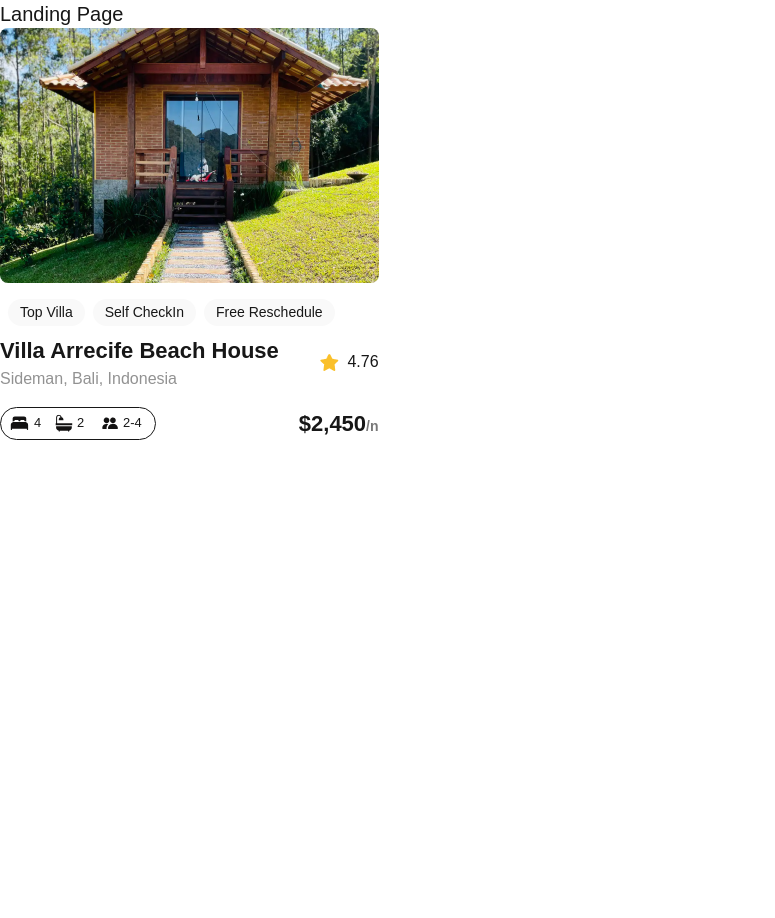
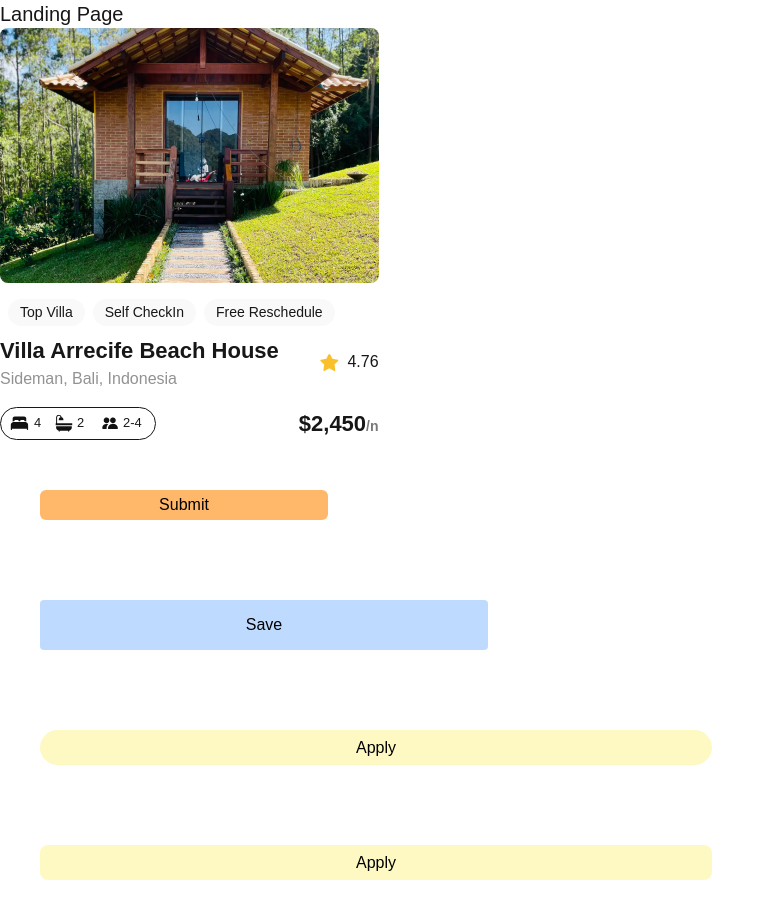
Before and after one commit to leulyk/alx-project-0x00-setup, a Next.js app in the folder alx-project-0x00/: page /landing in a window 1280 px wide. Shown: the whole page, without its empty margins (0-775 px from the left). Before the commit the page ends 800 px from the top, so only its background shows below. Built offline with nearby package versions, Linux system fonts and the light colour scheme.

Commit message:
implement button component and test

```diff
--- /dev/null
+++ b/alx-project-0x00/components/Button.tsx
@@ -0,0 +1,9 @@
+import { ButtonProps } from "@/interfaces";
+
+const Button: React.FC<ButtonProps> = ({ title, styles }) => {
+    return (
+        <button className={styles}>{title}</button>
+    )
+}
+
+export default Button
--- a/alx-project-0x00/interfaces/index.ts
+++ b/alx-project-0x00/interfaces/index.ts
@@ -2,3 +2,8 @@
 export interface PillProps {
     title: string
 }
+
+export interface ButtonProps {
+    title: string
+    styles: string
+}
--- a/alx-project-0x00/pages/landing.tsx
+++ b/alx-project-0x00/pages/landing.tsx
@@ -1,10 +1,21 @@
 import Card from "@/components/Card"
+import Button from "@/components/Button"
 
 const Landing: React.FC = () => {
     return (
         <div>
             <h1 className=" text-xl font-extralight">Landing Page</h1>
             <Card />
+            <div>
+                <Button title="Submit" styles="m-10 w-2xs h-[30px] rounded-md bg-orange-300 text-black" />
+            </div>
+            <div>
+                <Button title="Save" styles="m-10 w-md h-[50px] rounded-sm bg-blue-200 text-black" />
+            </div>
+            <div>
+                <Button title="Apply" styles="m-10 w-2xl h-[35px] rounded-full bg-yellow-100 text-black" />
+                <Button title="Apply" styles="m-10 w-2xl h-[35px] rounded-lg bg-yellow-100 text-black" />
+            </div>
         </div>
     )
 }
```
